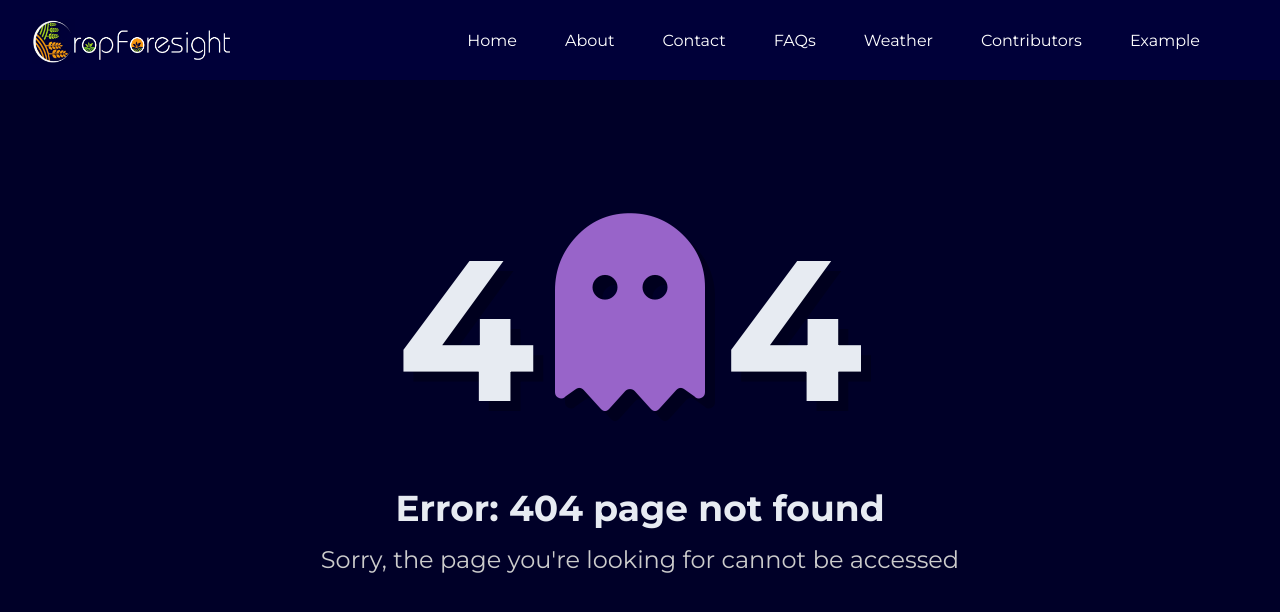
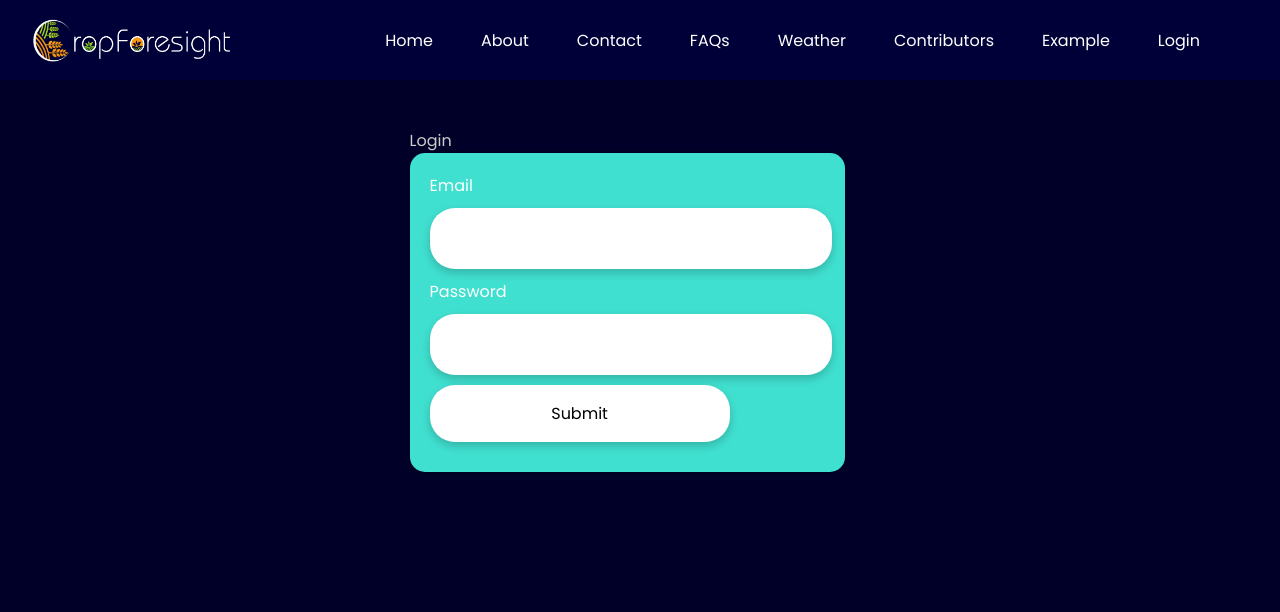
Before and after one commit to abhijeet141/CropForesight-FrontEnd, a React (Create React App) app: page /Login in a window 1280 px wide. Before the commit this address had no page. Shown: the top 612 px of the page. Built offline with nearby package versions, Linux system fonts and the light colour scheme; a web font is replaced by a local one.

Commit message:
Added Login Page

```diff
--- a/src/App.js
+++ b/src/App.js
@@ -9,16 +9,21 @@ import FormInfo from "./components/FormInfo";
 import "./components/nav.css";
 
 import GoToTop from "./GoToTop/GoToTop";
-import Loading from './components/Loading';
+import Loading from "./components/Loading";
 
-const Home = lazy(() => import('./components/Home'))
-const Weather = lazy(() => import('./components/Weather'))
-const About = lazy(() => import('./components/about'))
-const Contact = lazy(() => import('./components/contact'))
-const FAQ = lazy(() => import('./components/faq/faq'))
-const Err = lazy(() => import('./components/404'))
-const Navbar = lazy(() => import('./components/nav.jsx'))
-const Contributor = lazy(() => import('./components/Contributor'));
+import Home from "./components/Home";
+import Weather from "./components/Weather";
+import About from "./components/about";
+import Contact from "./components/contact";
+import FAQ from "./components/faq/faq";
+import Err from "./components/404";
+import Navbar from "./components/nav.jsx";
+import Contributor from "./components/Contributor";
+// const Login = lazy(() => import("./components/Login"));
+// const Login = lazy(() => import("./components/Login"));
+//  import Login from "./components/Login";
+import Login from "./components/Login";
+// import Success from "./components/Success";
 
 function App() {
   const [values, setValues] = useState({
@@ -86,41 +91,46 @@ function App() {
           <div className="formCont">
             <div className="form-left">
               <div className="form-left-one">
-                <Link to="/" style={{ textDecoration: "none" }}>{<h1>Crop Foresight</h1>}</Link>
-                <h2>Crop Recomendation</h2>
+                <Link to="/" style={{ textDecoration: "none" }}>
+                  {" "}
+                  {<h1> Crop Foresight </h1>}{" "}
+                </Link>{" "}
+                <h2> Crop Recomendation </h2>{" "}
                 <p className="form-left-one-para">
-                  Get crops recommendation based on your soil and weather conditions.
-                  Fill in the given form and get recommendations now.
-                </p>
-              </div>
-
+                  Get crops recommendation based on your soil and weather
+                  conditions.Fill in the given form andget recommendations now.{" "}
+                </p>{" "}
+              </div>{" "}
               <div className="form-left-two">
-                <img
-                  src={crop}
-                  alt="crop"
+                <img src={crop} alt="crop" />
+              </div>{" "}
+            </div>{" "}
+            <form onSubmit={handleSubmit}>
+              <Link to="/">
+                <button class="button2">
+                  <span class="X2"> </span> <span class="Y2"> </span>{" "}
+                  <div class="close2"> </div>{" "}
+                </button>{" "}
+              </Link>{" "}
+              {error && <p style={{ color: "red" }}> {error} </p>}{" "}
+              {inputs.map((input) => (
+                <FormInfo
+                  key={input.id}
+                  {...input}
+                  value={values[input.name]}
+                  onChange={onChange}
                 />
-              </div>
-            </div>
-            <form onSubmit={handleSubmit}>
-         <Link to="/"   >
-          <button class="button2">
-          <span class="X2"></span>
-          <span class="Y2"></span>
-          <div class="close2"></div>
-        </button>
-        </Link>
-              {error && (<p style={{ color: "red" }}>{error}</p>)}
-              {inputs.map((input) => (
-                <FormInfo key={input.id} {...input} value={values[input.name]} onChange={onChange}
-                />
-              ))}
-              <button onClick={handleSubmit} className='btn'>{loading ? 'Evaluating...' : 'Recommend Crop'}</button>
-            </form>
-          </div>
-        </div>
+              ))}{" "}
+              <button onClick={handleSubmit} className="btn">
+                {" "}
+                {loading ? "Evaluating..." : "Recommend Crop"}{" "}
+              </button>{" "}
+            </form>{" "}
+          </div>{" "}
+        </div>{" "}
       </>
-    )
-  }
+    );
+  };
 
   const [error, seterror] = useState("");
 
@@ -128,46 +138,92 @@ function App() {
     event.preventDefault();
 
     // console.log("function called");
-    setLoading(true)
+    setLoading(true);
 
-    if (values.nitrogen === '') { seterror("*Nitrogen is Required!"); }
-    if (values.nitrogen === '') {
+    if (values.nitrogen === "") {
       seterror("*Nitrogen is Required!");
-    } else if (isNaN(values.nitrogen) || values.nitrogen < 0 || values.nitrogen > 1000) {
+    }
+    if (values.nitrogen === "") {
+      seterror("*Nitrogen is Required!");
+    } else if (
+      isNaN(values.nitrogen) ||
+      values.nitrogen < 0 ||
+      values.nitrogen > 1000
+    ) {
       seterror("*Invalid Nitrogen (should be between 0 and 1000 ppm)");
-    } else if (values.phosphorus === '') {
+    } else if (values.phosphorus === "") {
       seterror("*Phosphorus is Required!");
-    } else if (isNaN(values.phosphorus) || values.phosphorus < 0 || values.phosphorus > 1000) {
+    } else if (
+      isNaN(values.phosphorus) ||
+      values.phosphorus < 0 ||
+      values.phosphorus > 1000
+    ) {
       seterror("*Invalid Phosphorus (should be between 0 and 1000 ppm)");
-    } else if (values.potassium === '') {
+    } else if (values.potassium === "") {
       seterror("*Potassium is Required!");
-    } else if (isNaN(values.potassium) || values.potassium < 0 || values.potassium > 1000) {
+    } else if (
+      isNaN(values.potassium) ||
+      values.potassium < 0 ||
+      values.potassium > 1000
+    ) {
       seterror("*Invalid Potassium (should be between 0 and 1000 ppm)");
-    } else if (values.temperature === '') {
+    } else if (values.temperature === "") {
       seterror("*Temperature is Required!");
-    } else if (isNaN(values.temperature) || values.temperature < -50 || values.temperature > 50) {
+    } else if (
+      isNaN(values.temperature) ||
+      values.temperature < -50 ||
+      values.temperature > 50
+    ) {
       seterror("*Invalid Temperature (should be between -50 and 50 degrees)");
-    } else if (values.humidity === '') {
+    } else if (values.humidity === "") {
       seterror("*Humidity is Required!");
-    } else if (isNaN(values.humidity) || values.humidity < 0 || values.humidity > 100) {
+    } else if (
+      isNaN(values.humidity) ||
+      values.humidity < 0 ||
+      values.humidity > 100
+    ) {
       seterror("*Invalid Humidity (should be between 0 and 100%)");
-    } else if (values.ph === '') {
+    } else if (values.ph === "") {
       seterror("*pH is Required!");
     } else if (isNaN(values.ph) || values.ph < 0 || values.ph > 14) {
       seterror("*Invalid pH (should be between 0 and 14)");
-    } else if (values.rainfall === '') {
+    } else if (values.rainfall === "") {
       seterror("*Rainfall is Required!");
-    } else if (isNaN(values.rainfall) || values.rainfall < 0 || values.rainfall > 1000) {
+    } else if (
+      isNaN(values.rainfall) ||
+      values.rainfall < 0 ||
+      values.rainfall > 1000
+    ) {
       seterror("*Invalid Rainfall (should be between 0 and 1000 mm)");
+    } else {
+      const { data } = await axios.post(
+        `https://cropforesight-backend.onrender.com/predict`,
+        {
+          nitrogen: Number(values.nitrogen),
+          phosphorus: Number(values.phosphorus),
+          potassium: Number(values.potassium),
+          temperature: Number(values.temperature),
+          humidity: Number(values.humidity),
+          ph: Number(values.ph),
+          rainfall: Number(values.rainfall),
+        }
+      );
+      setLoading(false);
+      seterror("");
+      values.nitrogen = "";
+      values.phosphorus = "";
+      values.potassium = "";
+      values.temperature = "";
+      values.humidity = "";
+      values.ph = "";
+      values.rainfall = "";
+      swal(
+        "Success",
+        `You should plant ${data.result} in your field`,
+        "success"
+      );
     }
-    else {
-      const { data } = await axios.post(`https://cropforesight-backend.onrender.com/predict`, { nitrogen: Number(values.nitrogen), phosphorus: Number(values.phosphorus), potassium: Number(values.potassium), temperature: Number(values.temperature), humidity: Number(values.humidity), ph: Number(values.ph), rainfall: Number(values.rainfall) })
-      setLoading(false)
-      seterror("");
-      values.nitrogen = ''; values.phosphorus = ''; values.potassium = ''; values.temperature = ''; values.humidity = ''; values.ph = ''; values.rainfall = '';
-      swal("Success", `You should plant ${data.result} in your field`, "success");
-    }
-  }
+  };
   const onChange = (event) => {
     setValues({ ...values, [event.target.name]: event.target.value });
   };
@@ -187,18 +243,20 @@ function App() {
       <BrowserRouter>
         <Suspense fallback={<Loading />}>
           <Routes>
-            <Route path="/" element={<Home />} />
-            <Route path="/form" element={FormComponent()} />
-            <Route path="/about" element={<About />} />
-            <Route path="/contact" element={<Contact />} />
-            <Route path="/faq" element={<FAQ />} />
-            <Route path="/Weather" element={<Weather />} />
-            <Route path="/*" element={<Err />} />
-            <Route path="/ExampleCrop" element={<ExampleCrop />} />
-            <Route path="/contributors" element={<Contributor />} />
-          </Routes>
-        </Suspense>
-      </BrowserRouter>
+            <Route path="/" element={<Home />} />{" "}
+            <Route path="/form" element={FormComponent()} />{" "}
+            <Route path="/about" element={<About />} />{" "}
+            <Route path="/contact" element={<Contact />} />{" "}
+            <Route path="/faq" element={<FAQ />} />{" "}
+            <Route path="/Weather" element={<Weather />} />{" "}
+            <Route path="/*" element={<Err />} />{" "}
+            <Route path="/ExampleCrop" element={<ExampleCrop />} />{" "}
+            <Route path="/contributors" element={<Contributor />} />{" "}
+            <Route path="/Login" element={<Login />} />{" "}
+            {/* <Route path="/Success" element={<Success />} />{" "} */}{" "}
+          </Routes>{" "}
+        </Suspense>{" "}
+      </BrowserRouter>{" "}
     </>
   );
 }
--- /dev/null
+++ b/src/components/Form.css
@@ -0,0 +1,10 @@
+.container-sm {
+  position: relative;
+  margin-top: 10vw;
+  margin-left: 32vw;
+}
+
+.col-lg-8 {
+  color: blue;
+  font-size: larger;
+}
--- /dev/null
+++ b/src/components/Form.js
@@ -0,0 +1,78 @@
+import "./Form.css";
+import { useState } from "react";
+// import { ToastContainer, toast } from "react-toastify";
+// import "react-toastify/dist/ReactToastify.css";
+
+function Form() {
+  const regex_email = "^[a-zA-Z0-9+_.-]+@[a-zA-Z0-9.-]+$";
+  // const regex_password = "^(?=.*[a-z])(?=.*[A-Z])(?=.*d)[a-zA-Zd]{8,}$";
+  const [data, setData] = useState({
+    username: "",
+    password: "",
+  });
+  // const toastSuccess = () =>
+  // toast.success("This is Toast Notification for Success");
+  const handleSubmit = (e) => {
+    e.preventDefault();
+    if (!data.username.match(regex_email)) {
+      window.alert("Email Id is invalid");
+    }
+    // i
+
+    if (data.username === "") {
+      window.alert("The Username Field is Empty");
+    }
+
+    if (data.password === "") window.alert("The Password Field is Empty");
+    if (data.username === "admin@gmail.com" && data.password === "Admin123@") {
+      // showToastMessage();
+      // toastSuccess();
+
+      window.alert("Login Successful");
+      window.location.href = "/";
+
+      console.log("Login Successful");
+    } else {
+      console.log("Login Failed");
+      window.alert("Login Failed");
+    }
+  };
+  //event handler to handle change in state of textbox
+  const handleChange = (e) => {
+    setData((previousState) => {
+      //callback function fo setData setter function name(params) {
+      console.log(e.target.name, e.target.value);
+      return { ...previousState, [e.target.name]: e.target.value }; //an object returned by call back as argument to setData
+    }); //data state object is being updated
+  };
+  // const [useremail, userpassword] = data;
+  return (
+    <>
+      <div class=" d-flex flex-column bg-primary border border-5 border-dark mt-6 w-55 p-1 mb-5 justify-content-center align-items-center container-sm ">
+        <p class="display-6"> Login </p>{" "}
+        <form class="validate" name="Login" onSubmit={handleSubmit}>
+          <div class="row">
+            <span class="fs-4 col-lg-4 col-sm-6 col-6"> Email </span>{" "}
+            <input
+              type="text"
+              name="username"
+              class="col-lg-8 col-sm-6 col-6"
+              onChange={handleChange}
+            />{" "}
+          </div>{" "}
+          <div class="row">
+            <span class="fs-4 col-lg-4 col-sm-6 col-6"> Password </span>{" "}
+            <input
+              type="password"
+              name="password"
+              class="col-lg-8 col-sm-6 col-6"
+              onChange={handleChange}
+            />{" "}
+          </div>{" "}
+          <input type="submit" class="btn btn-dark mt-4 ms-5" value="Submit" />
+        </form>{" "}
+      </div>{" "}
+    </>
+  );
+}
+export default Form;
--- /dev/null
+++ b/src/components/Login.css
@@ -0,0 +1,6 @@
+.container {
+  width: 600vw;
+  margin-top: 50vh;
+  margin-left: 50vw;
+  justify-content: center;
+}
--- /dev/null
+++ b/src/components/Login.js
@@ -0,0 +1,14 @@
+import NAV from "./nav";
+import "./Login.css";
+import Form from "./Form";
+
+function Login() {
+  return (
+    <>
+      <NAV />
+      <Form />{" "}
+    </>
+  );
+}
+
+export default Login;
--- a/src/components/nav.jsx
+++ b/src/components/nav.jsx
@@ -12,7 +12,11 @@ const NAV = () => {
       <nav>
         <div>
           <Link to="/">
-            <img src={logo} alt="logo" style={{ width: "200px", height: "45px", marginTop: "7px" }} />
+            <img
+              src={logo}
+              alt="logo"
+              style={{ width: "200px", height: "45px", marginTop: "7px" }}
+            />
           </Link>
         </div>
         <div className="visibility-desktop">
@@ -37,6 +41,9 @@ const NAV = () => {
             </li>
             <li>
               <Link to="/ExampleCrop">Example</Link>
+            </li>
+            <li>
+              <Link to="/Login">Login</Link>
             </li>
           </ul>
         </div>
@@ -69,6 +76,9 @@ const NAV = () => {
               <li>
                 <Link to="/contributors">Contributors</Link>
               </li>
+              <li>
+                <Link to="/Login">Login</Link>
+              </li>
             </ul>
           </div>
         </>
```
Also changed, not shown: 1 other file (tests, documents, lock files or other folders).
